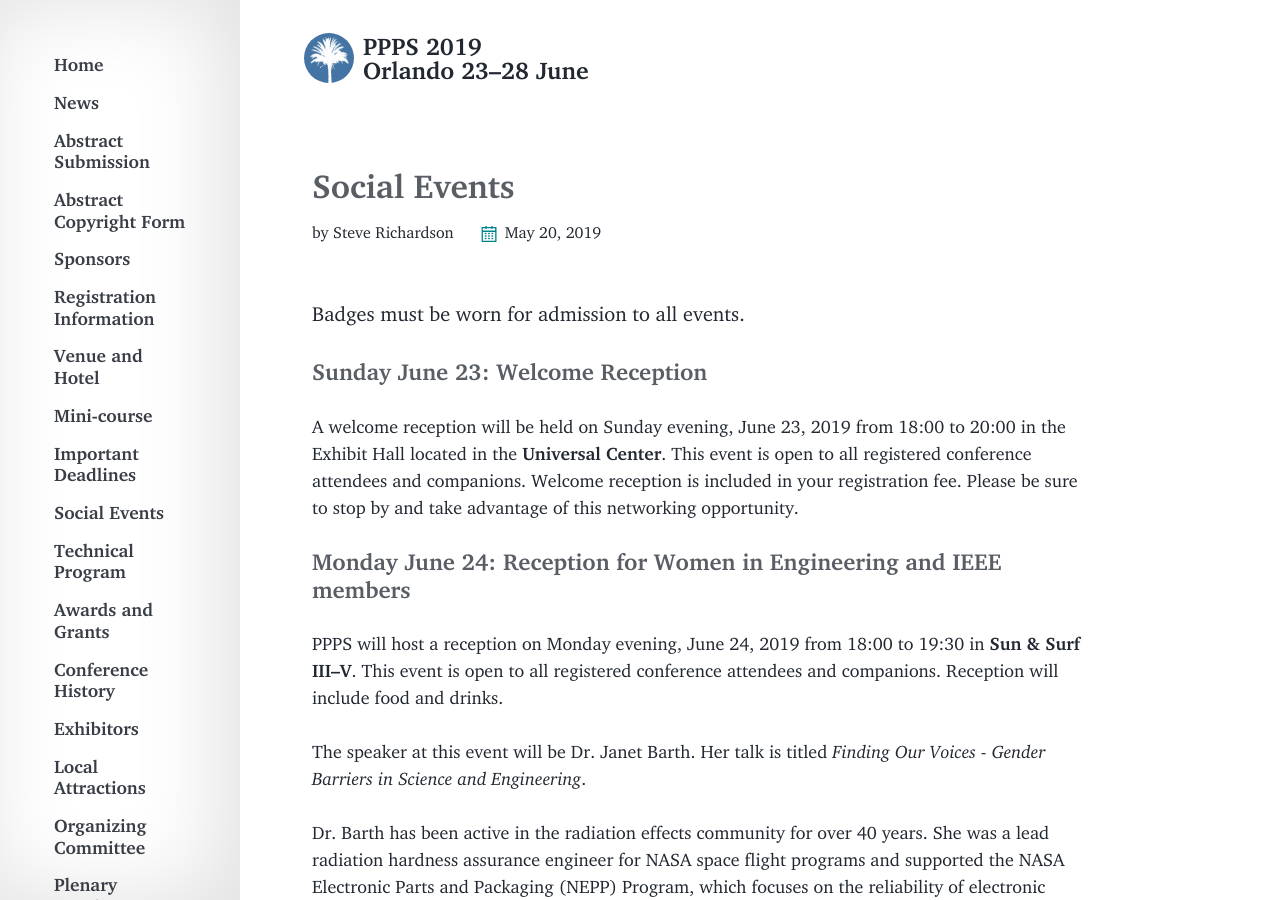
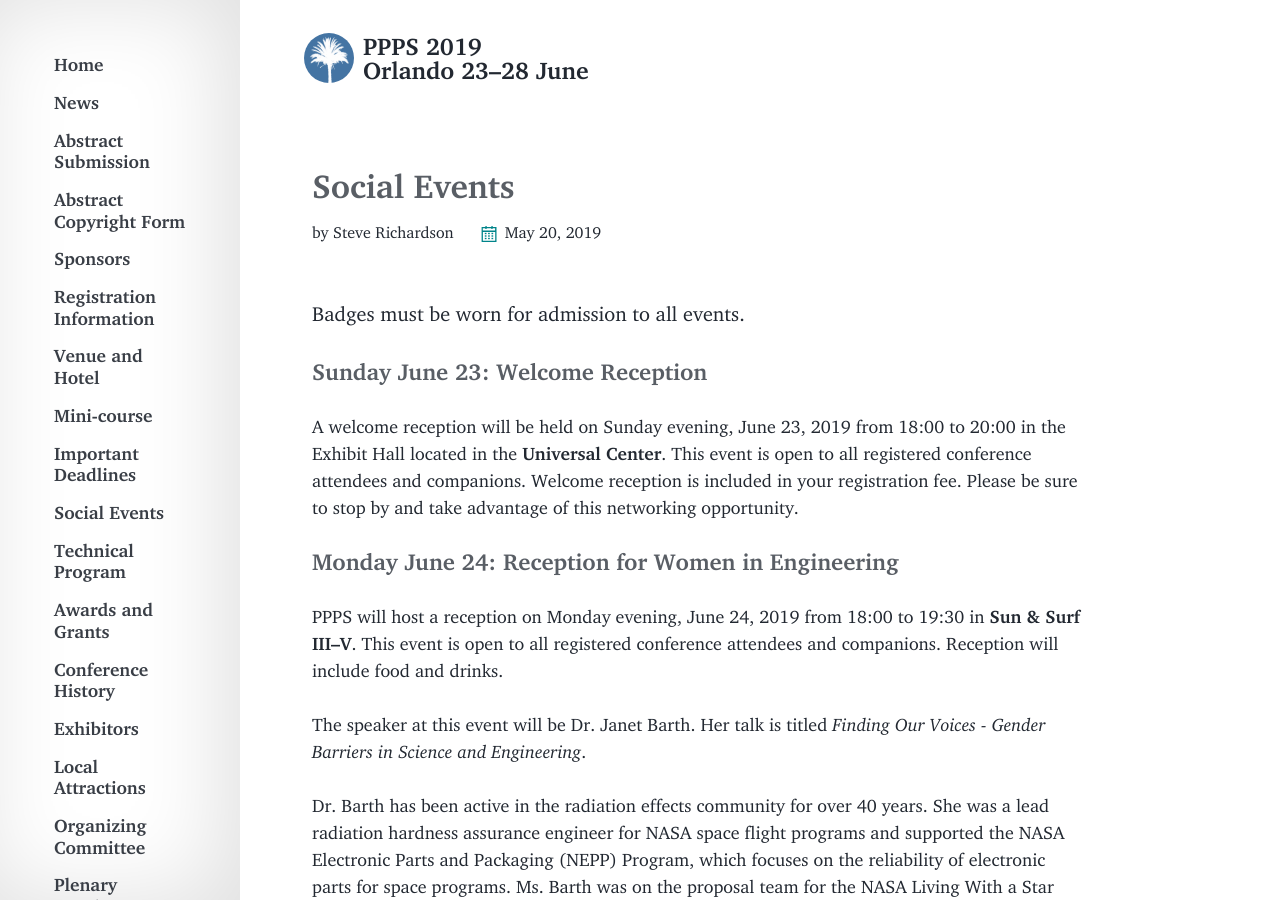
Before and after one commit to ppps2019/ppps2019.github.io, a Jekyll site: the page built from _info_articles/social.md, in a window 1280 px wide and 900 px high. Built offline with Jekyll 4.4.1, drawn with Linux system fonts in a browser that asks for light colours; comment, search, counter and statistics services are not loaded.

Commit message:
Update social.md

```diff
--- a/_info_articles/social.md
+++ b/_info_articles/social.md
@@ -16,7 +16,7 @@ Badges must be worn for admission to all events.
 
 A welcome reception will be held on Sunday evening, June 23, 2019 from 18:00 to 20:00 in the Exhibit Hall located in the **Universal Center**.  This event is open to all registered conference attendees and companions. Welcome reception is included in your registration fee. Please be sure to stop by and take advantage of this networking opportunity.
 
-### Monday June 24: Reception for Women in Engineering and IEEE members
+### Monday June 24: Reception for Women in Engineering
 
 PPPS will host a reception on Monday evening, June 24, 2019 from 18:00 to 19:30 in **Sun & Surf III&ndash;V**.  This event is open to all registered conference attendees and companions.   Reception will include food and drinks.
 
```
